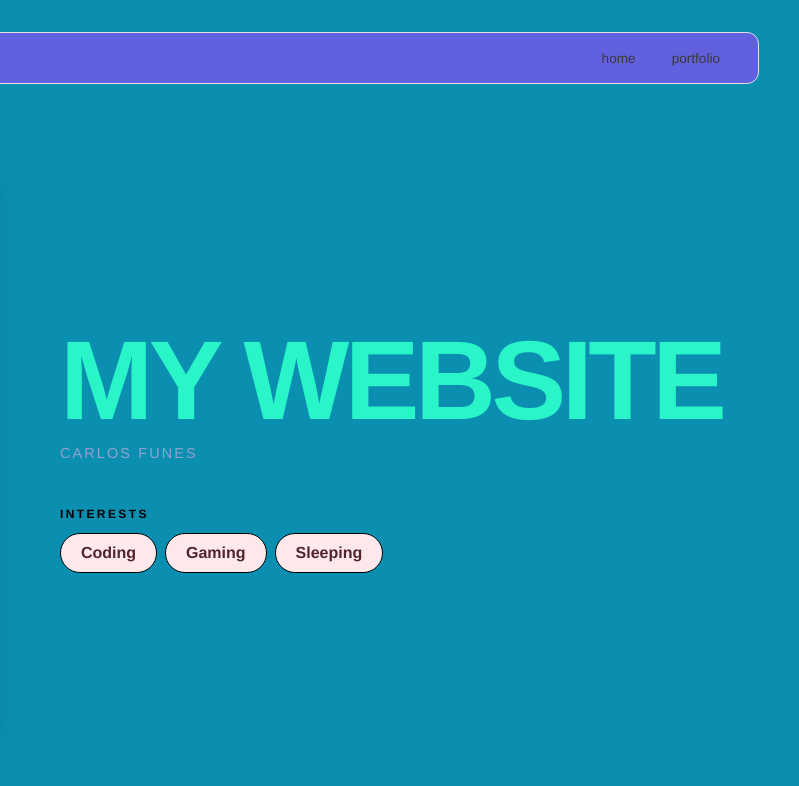
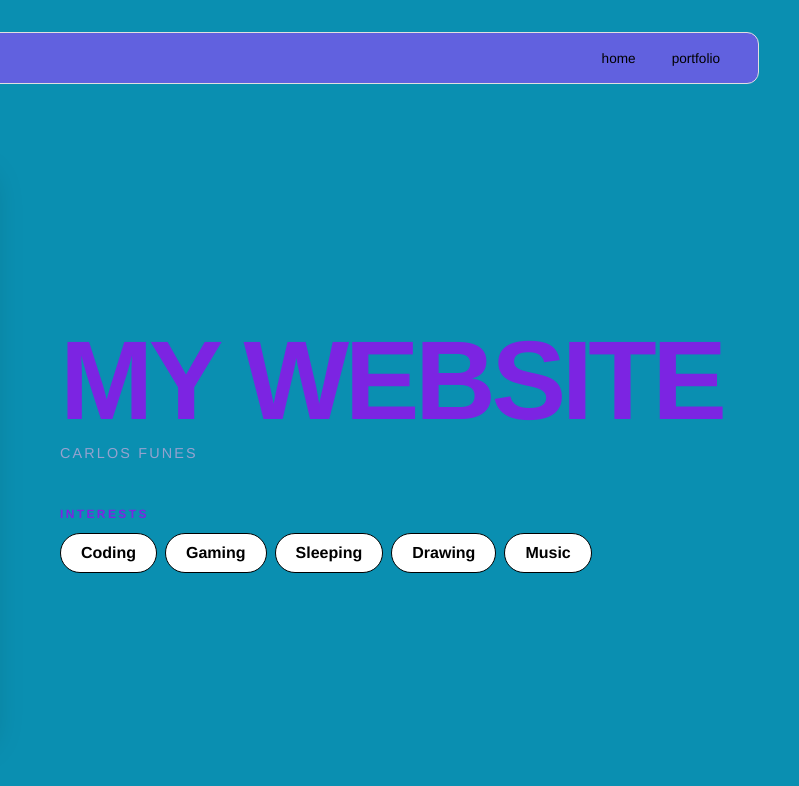
Before and after one commit to cc4rlos/cc4rlos.github.io, a plain HTML site: page index.html in a window 1280 px wide. Shown: the full height of the page, 481-1280 px from the left. Drawn offline with Linux system fonts and the light colour scheme.

Commit message:
finished first website

```diff
--- a/index.html
+++ b/index.html
@@ -20,7 +20,7 @@
 
     <main>
       <div class="sidebar">
-        <img class="sidebar-img" src="https://upload.wikimedia.org/wikipedia/commons/thumb/5/51/KenCarson.jpg/250px-KenCarson.jpg?utm_source=en.wikipedia.org&utm_campaign=parser&utm_content=thumbnail" alt="My Image" />
+        <img class="sidebar-img" src="https://media.gq.com/photos/6751ef529335ee4d1eb51502/master/w_1280,c_limit/ken.png" alt="My Image" />
       </div>
 
       <div class="content">
@@ -33,6 +33,8 @@
       <li>Coding</li>
       <li>Gaming</li>
       <li>Sleeping</li>
+      <li>Drawing</li>
+      <li>Music</li>
     </ul>
   </div>
       </div>
--- a/style.css
+++ b/style.css
@@ -42,7 +42,7 @@ h2 {
   font-weight: 900;
   letter-spacing: -0.04em;
   text-transform: uppercase;
-  color: #29f5c9; /* bright accent */
+  color: #7c24e2; /* bright accent */
 }
 
 .content > p {
@@ -64,7 +64,7 @@ h2 {
   font-weight: 700;
   text-transform: uppercase;
   letter-spacing: 0.2em;
-  color: #000000;
+  color: #7c24e2;
 }
 
 #interests ul {
@@ -81,11 +81,11 @@ h2 {
   font-size: 1rem;
   font-weight: 600;
   padding: 10px 20px;
-  background: #ffe8ec;
+  background: #ffffff;
   border: 1px solid #ddd;
   border-color: #000000;
   border-radius: 100px;
-  color: #50242b;
+  color: #000000;
   transition:
     background 0.25s ease,
     color 0.25s ease,
@@ -94,7 +94,7 @@ h2 {
 }
 
 #interests li:hover {
-  background: #0b5180;
+  background: #073452;
   color: #fff;
   border-color: #000000;
   transform: translateY(-2px);
@@ -138,7 +138,7 @@ nav h1 {
   font-weight: 700;
   text-transform: uppercase;
   letter-spacing: 0.2em;
-  color: #050505;
+  color: #020202;
 }
 
 #nav-ul {
@@ -150,7 +150,7 @@ nav h1 {
 }
 
 .nav-li a {
-  color: #3a3939;
+  color: #000000;
   text-decoration: none;
   font-size: 0.85rem;
   font-weight: 500;
```
